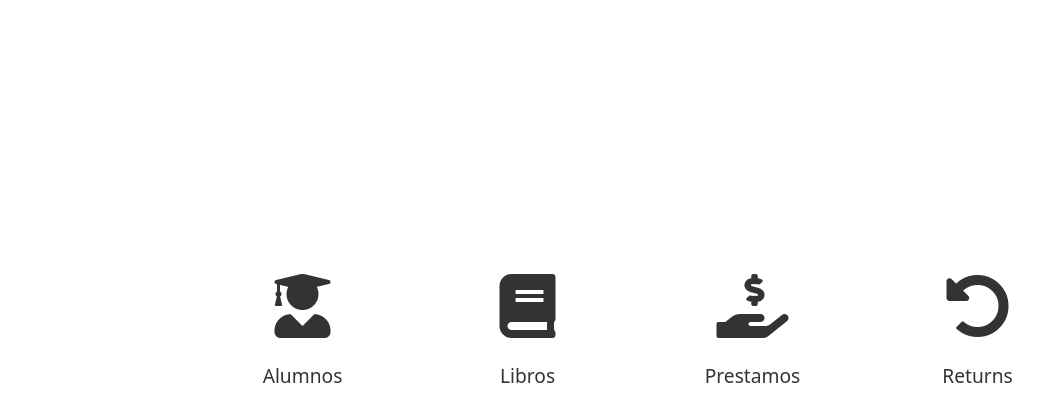
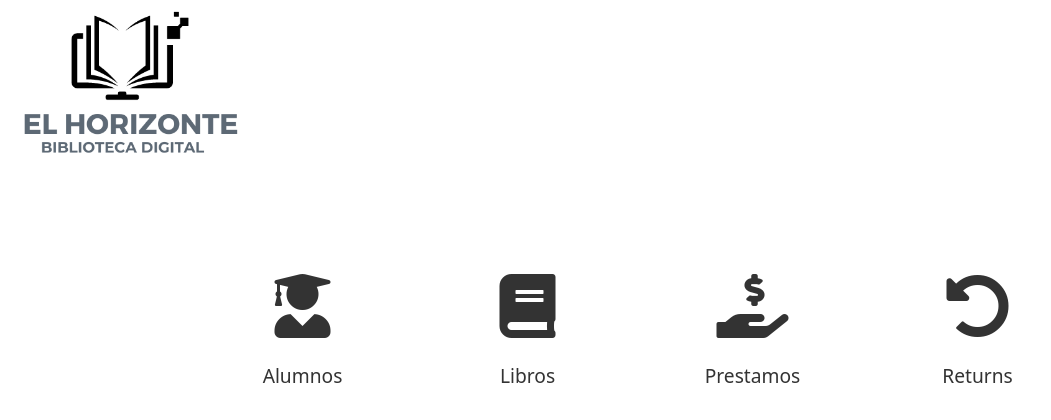
Before and after one commit to GersonCL/library_manager, a Flask app: page / in a window 1280 px wide. Shown: the part 56-476 px from the top of the page, without its empty margins (0-1051 px from the left). Run offline with Flask 3, Linux system fonts and the light colour scheme.

Commit message:
update v 1.0.5.1
-se agrego un archivo image para guardar el logo de la biblioteca
-se añadio el logo en el index

```diff
--- a/config.py
+++ b/config.py
@@ -4,7 +4,7 @@ from flask_mysqldb import MySQL
 app = Flask(__name__)
 
 
-#version1.0.5
+#version v 1.0.5.1
 
 
 # Configuración de la base de datos
--- a/templates/index.html
+++ b/templates/index.html
@@ -22,7 +22,16 @@
         font-size: 1.2rem;  /* Aumentamos ligeramente el tamaño del texto */
         margin-top: 0.5rem;  /* Añadimos espacio entre el icono y el texto */
     }
+    .header-image {
+        position: absolute; /* Permite que la imagen flote sobre otros elementos */
+        top: 56px; /* Ajusta según sea necesario */
+        left: 00px; /* Ajusta según sea necesario */
+        width: 250px; /* Ajusta el tamaño de la imagen */
+        height: auto; /* Mantiene la relación de aspecto */
+    }
 </style>
+
+<img src="{{ url_for('static', filename='image/imagen1.png') }}" alt="Descripción de la imagen" class="header-image">
 
 <div class="d-flex flex-column align-items-center justify-content-center" style="height: 80vh;">
     <div class="row justify-content-center text-center" style="width: 100%; max-width: 900px;">
```
Also changed, not shown: static/image/imagen1.png (added).
